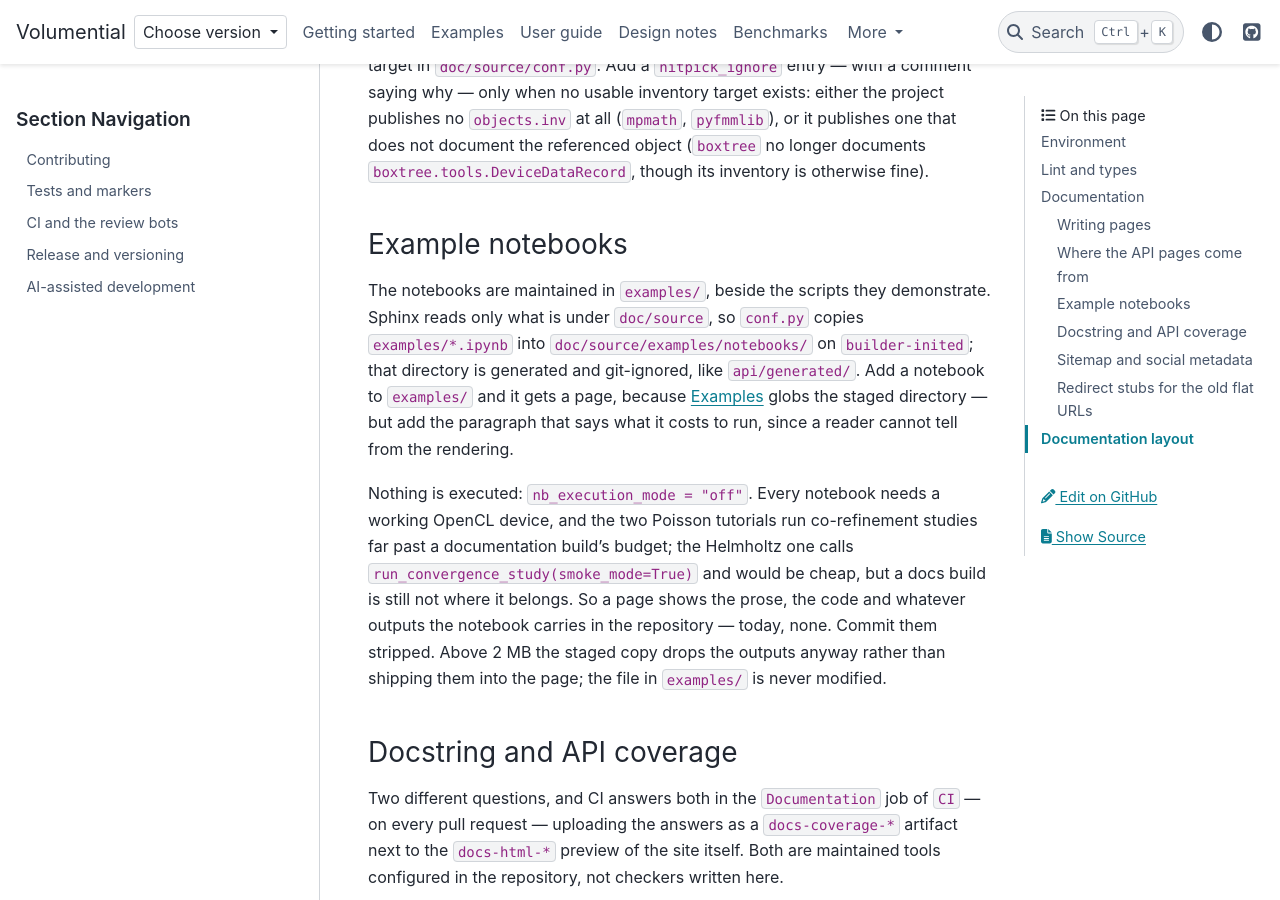
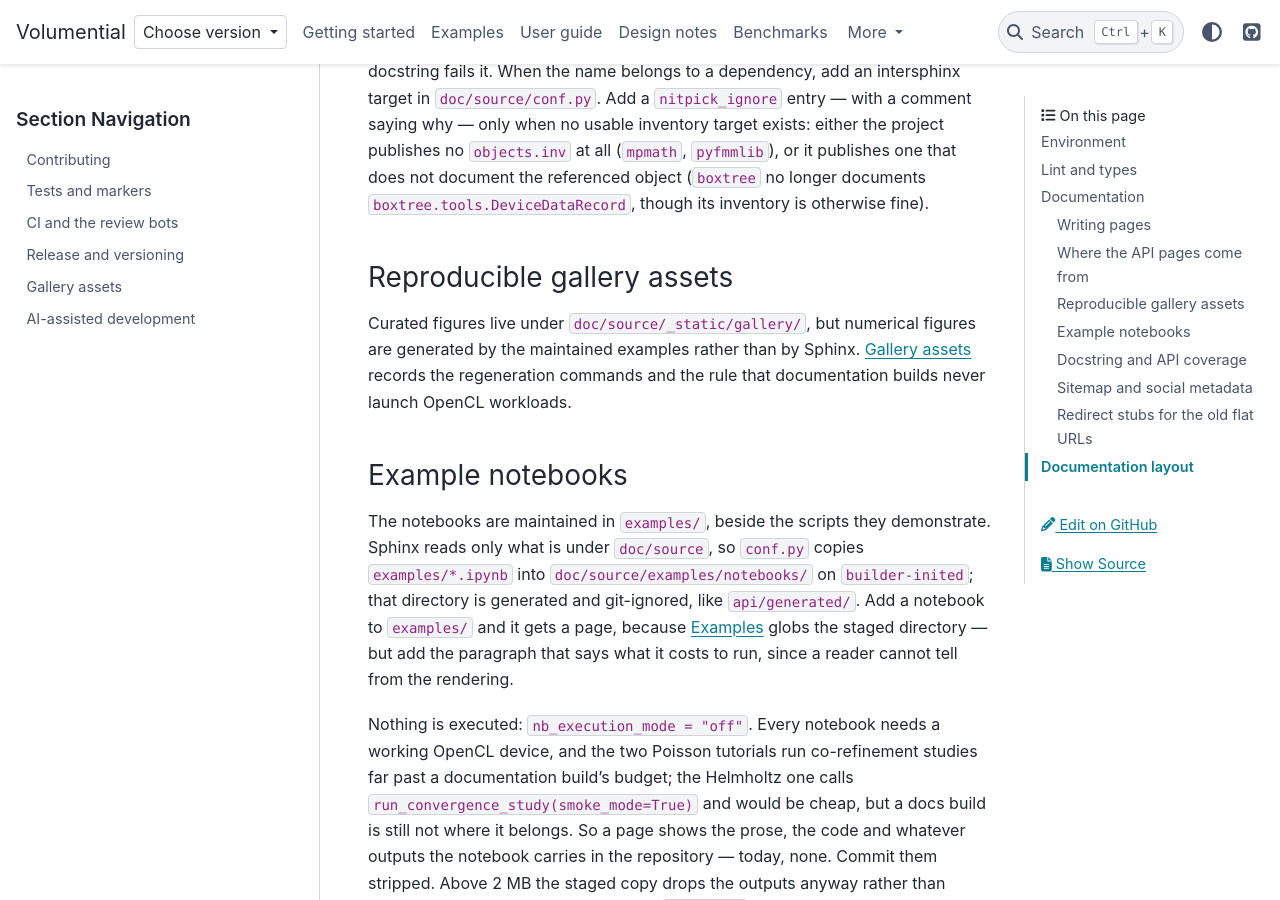
Before and after one commit to xywei/volumential, a Sphinx documentation site: the page built from doc/source/development/index.md, in a window 1280 px wide and 900 px high, scrolled down 2908 px. Built offline with Sphinx 7.4.7 and the PyData theme 0.15.4, drawn with Linux system fonts in a browser that asks for light colours.

Commit message:
docs: link gallery asset workflow

````diff
--- a/doc/source/development/index.md
+++ b/doc/source/development/index.md
@@ -7,6 +7,7 @@ contributing
 testing
 ci
 releases
+gallery-assets
 ai-assisted-development
 ```
 
@@ -125,6 +126,13 @@ saying why — only when no usable inventory target exists: either the project
 publishes no `objects.inv` at all (`mpmath`, `pyfmmlib`), or it publishes one
 that does not document the referenced object (`boxtree` no longer documents
 `boxtree.tools.DeviceDataRecord`, though its inventory is otherwise fine).
+
+### Reproducible gallery assets
+
+Curated figures live under `doc/source/_static/gallery/`, but numerical
+figures are generated by the maintained examples rather than by Sphinx.
+{doc}`gallery-assets` records the regeneration commands and the rule that
+documentation builds never launch OpenCL workloads.
 
 ### Example notebooks
 
````
